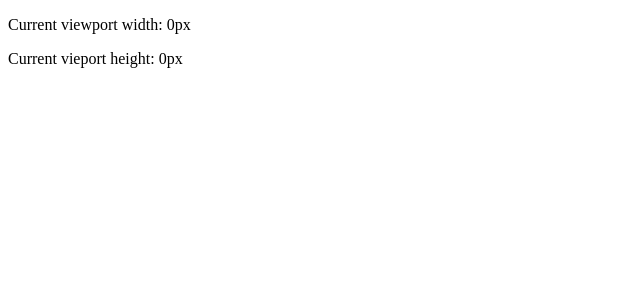
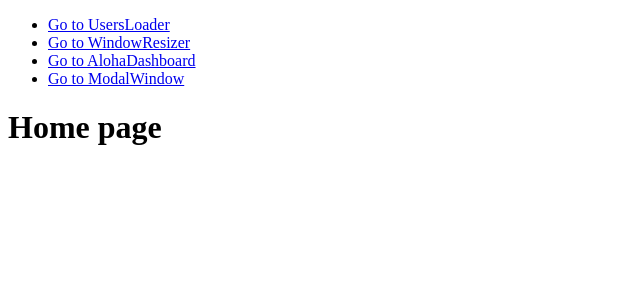
Before and after one commit to freshcodeAlice/fm-cra-first-project, a React (Create React App) app: page / in a window 1280 px wide. Shown: the top 300 px of the page, without its empty margins (0-640 px from the left). Built offline with nearby package versions, Linux system fonts and the light colour scheme.

Commit message:
React router Dom

```diff
--- a/package.json
+++ b/package.json
@@ -10,6 +10,7 @@
     "classnames": "^2.3.2",
     "react": "^18.2.0",
     "react-dom": "^18.2.0",
+    "react-router-dom": "^6.4.2",
     "react-scripts": "5.0.1",
     "sass": "^1.55.0",
     "web-vitals": "^2.1.4"
--- a/src/components/App.js
+++ b/src/components/App.js
@@ -1,14 +1,53 @@
 import WindowResizer from './WindowResizer'
-
+import AlohaDashboard from './AlohaDashboard/AlohaDashboard';
+import UserLoader from './UserList/UserLoader';
+import ModalWindowParent from './ModalWindow/ModalWindowParent';
+import { BrowserRouter, Routes, Route, Link } from 'react-router-dom';
 
 function App() {
 
     return (
-        <>
-     <WindowResizer />
-        </>
+        <BrowserRouter>
+
+        <nav>
+            <ul>
+                <li><Link to='users'>Go to UsersLoader</Link></li>
+                <li><Link to='resizer'>Go to WindowResizer</Link></li>
+                <li><Link to='aloha'>Go to AlohaDashboard</Link></li>
+                <li><Link to='modal'>Go to ModalWindow</Link></li>
+            </ul>
+        </nav>
+
+            <Routes>
+            <Route index element={<Home />} />
+                <Route path='/resizer' element={<WindowResizer />} />
+                <Route path='/aloha' element={<AlohaDashboard />} />
+                <Route path='/users' element={<UserLoader />} />
+                <Route path='/modal' element={<ModalWindowParent />} />
+                <Route path='/*' element={<NotFound />}/>
+            </Routes>
+        </BrowserRouter>
     )
 }
 
 
 export default App;
+
+
+
+
+
+const Home = () => {
+    return <h1>Home page</h1>
+}
+
+
+const NotFound = () => {
+
+    return (
+        <>
+        <h1>404</h1>
+        <p>Page not found</p>
+        </>
+    )
+}
```
Also changed, not shown: 1 other file (tests, documents, lock files or other folders).
